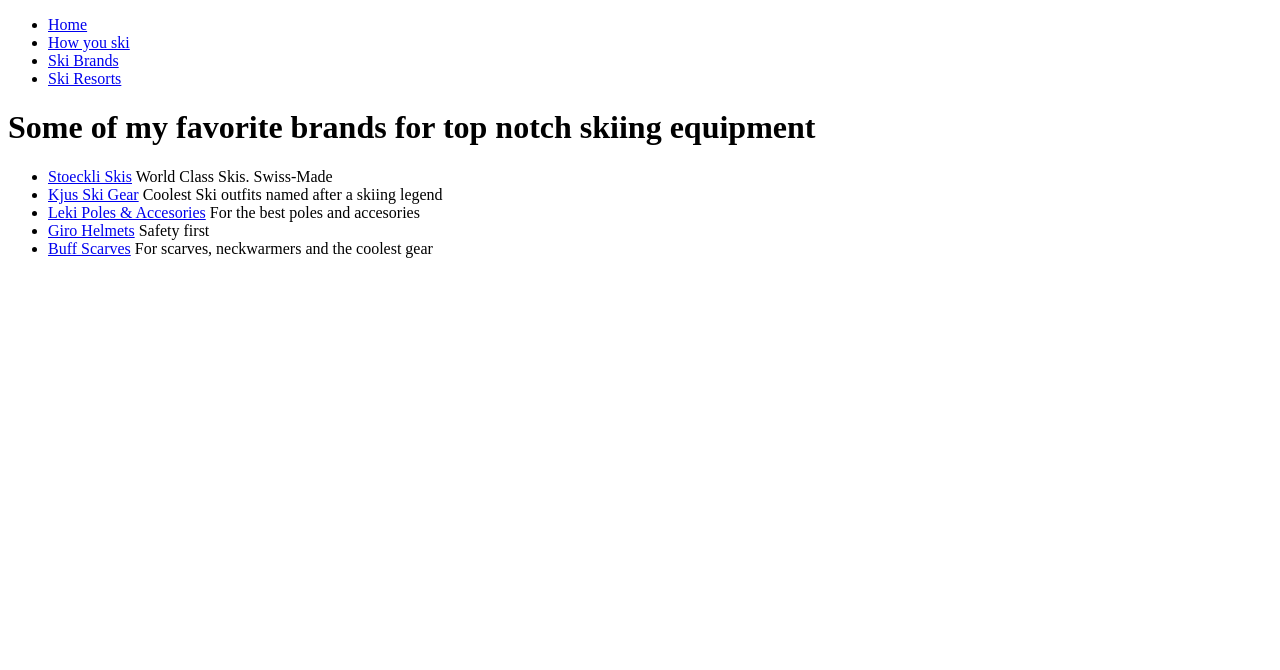
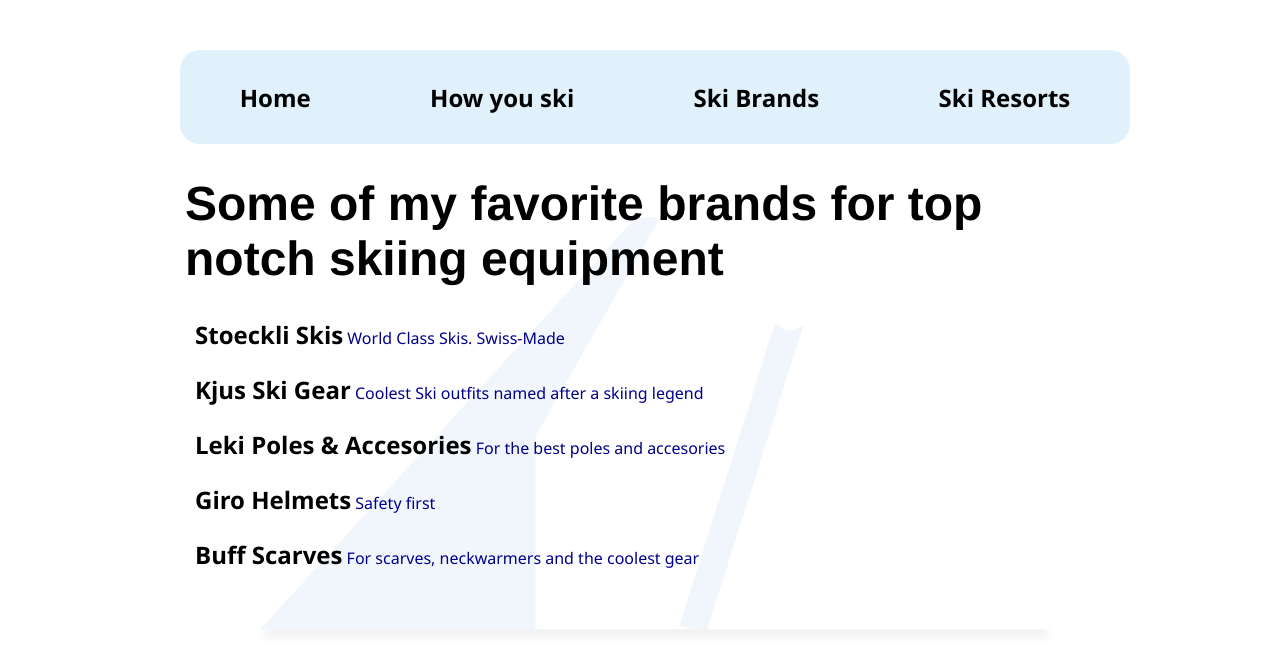
Before and after one commit to pmRebelmind/aa-html-css-capstone-project, a plain HTML site: page ski-brands.html in a window 1280 px wide. Drawn offline with Linux system fonts and the light colour scheme; files whose address does not match are found by name.

Commit message:
final project commit

```diff
--- /dev/null
+++ b/layout-capstone.css
@@ -0,0 +1,115 @@
+/* CSS styling for the 4 pages for the App Academy Capstone on Intermediate CSS and HTML*/
+
+body,
+html{
+/* Container Box */
+
+width: 1000px;
+height: 800px;
+margin-left: auto;
+margin-top: 0px;
+margin-right: auto;
+padding: 15px;
+font-family: 'Segoe UI', Tahoma, Geneva, Verdana, sans-serif;
+font-style: normal;
+
+background: #FFFFFF;
+
+background-image: url(/Users/pm/aa-projects/aa-html-css-capstone-project/stylized-mountain.png);
+background-repeat: no-repeat;
+background-position: center;
+
+}
+
+nav{
+
+/* Nav Bar Container */
+display: flex;
+width: 950px;
+height: 94px;
+margin-left: auto;
+margin-top: 20px;
+margin-right: auto;
+justify-content: space-around;
+align-items: center;
+
+background: #E1F1FB;
+border-radius: 20px;
+}
+
+
+    /* H1 Header - Page 1 */
+h1{
+display: flex;
+width: 900px;
+margin-left: 30px;
+font-family: 'Helvetica';
+font-style: normal;
+font-weight: 700;
+font-size: 48px;
+line-height: 55px;
+align-items: flex-start;
+
+color: #000000;
+
+}
+
+h2{
+    margin-left: 30px;
+}
+
+p{
+width: 900px;
+height: auto;
+margin: auto;
+margin-left: 30px;
+margin-top: 5px;
+margin-bottom: 5px;
+
+}
+
+a{
+    text-decoration: none;
+    text-align: center;
+    font-size: 24px;
+    font-weight: bold;
+    color:#000000;
+
+}
+a:link {
+    color: #000000;
+
+}
+
+a:hover{
+    color: red;
+}
+
+img {
+    height: 200px;
+    width: 400px;
+}
+.picture-grid{
+    display: grid;
+    grid-template-columns: 1fr 1fr 1fr;
+    grid-template-rows: 1fr 1fr;
+    justify-content: center;
+    column-gap: 5px;
+    margin-top: 50px;
+    margin-bottom: 10px;
+
+}
+
+li {
+    list-style: none;
+}
+
+fieldset {
+    border: none;
+}
+
+#mod__link--brand {
+color: darkblue;
+
+
+}
--- a/ski-brands.html
+++ b/ski-brands.html
@@ -4,17 +4,15 @@
     <meta charset="UTF-8">
     <meta http-equiv="X-UA-Compatible" content="IE=edge">
     <meta name="viewport" content="width=device-width, initial-scale=1.0">
-    <link rel="stylesheet" href="layout.css">
+    <link rel="stylesheet" href="layout-capstone.css">
     <title>aa-html-css-capstone</title>
 </head>
 <body>
     <nav>
-        <ul>
-            <li><a href="home.html">Home</a></li>
-            <li><a href="how-you-ski.html">How you ski</a></li>
-            <li><a href="ski-brands.html">Ski Brands</a></li>
-            <li><a href="ski-resorts.html">Ski Resorts</a></li>
-        </ul>
+        <a href="home-capstone.html">Home</a>
+        <a href="how-you-ski.html">How you ski</a>
+        <a href="ski-brands.html">Ski Brands</a>
+        <a href="ski-resorts.html">Ski Resorts</a>
     </nav>
 
     <div>
@@ -23,11 +21,11 @@
 
     <div>
         <ul>
-            <li><a href="www-stoeckli.com">Stoeckli Skis</a> World Class Skis. Swiss-Made</li>
-            <li><a href="www.kjus.com">Kjus Ski Gear</a> Coolest Ski outfits named after a skiing legend</li>
-            <li><a href="www.leki.com">Leki Poles & Accesories</a> For the best poles and accesories</li>
-            <li><a href="www.giro.com">Giro Helmets</a> Safety first</li>
-            <li><a href="www.buff.com">Buff Scarves</a> For scarves, neckwarmers and the coolest gear</li>
+            <li id="mod__link--brand"><a href="https://www.stoeckli.ch" target="_blank">Stoeckli Skis</a> World Class Skis. Swiss-Made</li><br>
+            <li id="mod__link--brand"><a href="https://www.kjus.com/ch/en/" target="_blank">Kjus Ski Gear</a> Coolest Ski outfits named after a skiing legend</li><br>
+            <li id="mod__link--brand"><a href="https://www.leki.com" target="_blank">Leki Poles & Accesories</a> For the best poles and accesories</li><br>
+            <li id="mod__link--brand"><a href="https://www.giro.com" target="_blank">Giro Helmets</a> Safety first</li><br>
+            <li id="mod__link--brand"><a href="https://www.buff.com" target="_blank">Buff Scarves</a> For scarves, neckwarmers and the coolest gear</li><br>
         </ul>
     </div>
 
```
Also changed, not shown: home-capstone.html (added, +48 -0 lines), home.html (deleted, +0 -48 lines), how-you-ski.html (+5 -7 lines), ski-resorts.html (+6 -8 lines), layout.css (deleted), stylized-mountain.png (added).
